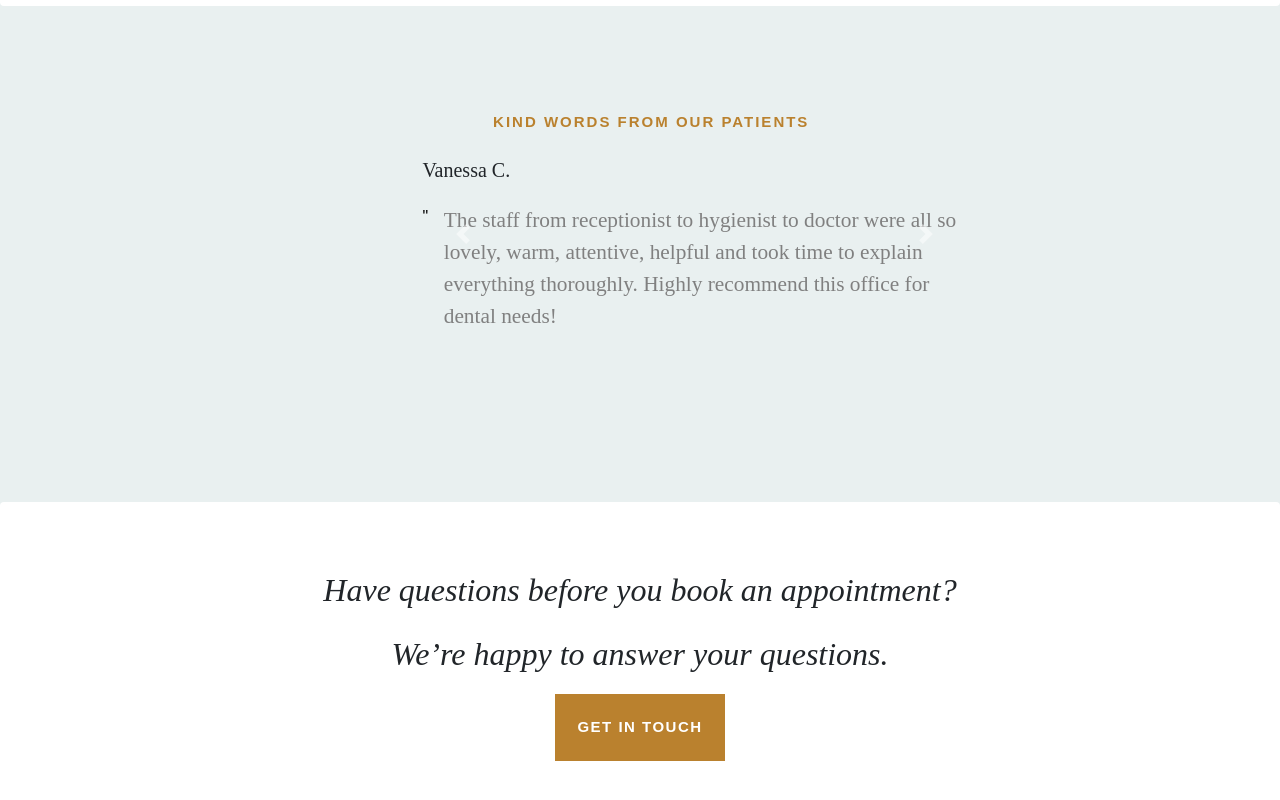
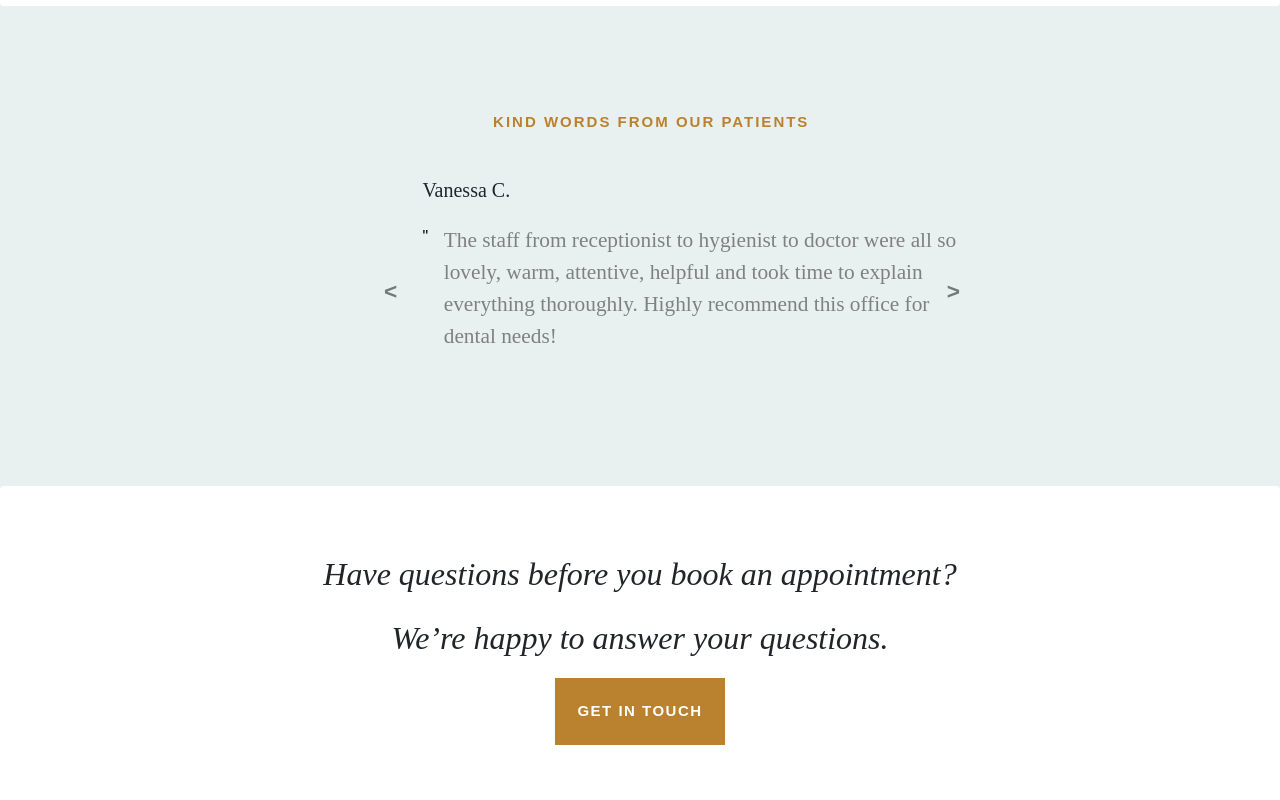
Before and after one commit to arkrish1993/zen-dental-studio, a website: page site/zen-dental-revamped.html in a window 1280 px wide. Shown: the part 3140-3940 px from the top of the page. Drawn offline with Linux system fonts and the light colour scheme.

Commit message:
Carousel done

```diff
--- a/site/zen-dental-revamped.css
+++ b/site/zen-dental-revamped.css
@@ -307,7 +307,7 @@ logo > a {
 .carousel-item-header {
     font-size: 15pt;
     font-family: 'PSFournier Std Grand';
-    margin: 1em 0 1em 0;
+    margin: 2em 0 1em 0;
 }
 
 .carousel-item-data {
@@ -400,3 +400,25 @@ logo > a {
     font-size: 12pt;
     position: absolute;
 }
+
+.carousel-icon {
+    color: black;
+    font-size: 17pt;
+    font-weight: bold;
+    cursor: pointer;
+    width: fit-content;
+}
+
+.carousel-control-prev {
+    width: fit-content;
+    position: absolute;
+    left: 30%;
+    cursor: pointer;
+}
+
+.carousel-control-next {
+    width: fit-content;
+    position: absolute;
+    right: 25%;
+    cursor: pointer;
+}
--- a/site/zen-dental-revamped.html
+++ b/site/zen-dental-revamped.html
@@ -232,44 +232,45 @@
            </div>
          </div>
 
-         <div class="card animated fadeInDown image-card">
+         <div class="card animated fadeInDown image-card" style="height: 15em;">
             <div class="card-body image-body reviews-body">
                <div class="sub-heading reviews-sub-heading">KIND WORDS FROM OUR PATIENTS</div>
-               <div id="demo" class="carousel slide" data-ride="carousel">
+               <div id="demo" class="carousel slide"  style="height: 19.5em;" data-ride="carousel">
+
+                  <a class="carousel-control-prev" data-slide="prev" onclick="shiftPrev()">
+                     <span class="carousel-icon">&lt;</span>
+                   </a>
 
                   <!-- The slideshow -->
                   <div class="carousel-inner">
-                    <div class="carousel-item active">
+                    <div class="carousel-item animated active">
                         <div class="carousel-item-header">Vanessa C.</div>
                         <div class="quote">"</div>
                         <div class="carousel-item-data">The staff from receptionist to hygienist to doctor were all so lovely, warm, attentive, helpful and took time to explain everything thoroughly. Highly recommend this office for dental needs!</div>
                     </div>
-                    <div class="carousel-item">
+                    <div class="carousel-item animated">
                         <div class="carousel-item-header">Bruno T.</div>
                         <div class="quote">"</div>
                         <div class="carousel-item-data">Great Service and super professional! Very relaxed atmosphere makes going to the dentist a enjoyable experience. Totally recommended.</div>
                     </div>
-                    <div class="carousel-item">
+                    <div class="carousel-item animated">
                         <div class="carousel-item-header">Jeff G.</div>
                         <div class="quote">"</div>
-                        <div class="carousel-item-data"><div>I’m primarily writing this because I was running late to my first appointment and things couldn’t have gone better when I arrived . All the staff was extremely kind, calm, and friendly. The hygienist as well as the doctor was professional and explained everything in an understandable way. I highly recommend this place.</div>
+                        <div class="carousel-item-data">I’m primarily writing this because I was running late to my first appointment and things couldn’t have gone better when I arrived . All the staff was extremely kind, calm, and friendly. The hygienist as well as the doctor was professional and explained everything in an understandable way. I highly recommend this place.</div>
                     </div>
-                    <div class="carousel-item">
+                    <div class="carousel-item animated">
                         <div class="carousel-item-header">Shuting G.</div>
                         <div class="quote">"</div>
                         <div class="carousel-item-data">This is the first time I visited the studio and it’s actually a well-designed place, very modern and elegant and clean! The dentists are friendly and professional and the space feel relaxed (because you get to lie down watching Netflix!) visits to the dentist usually don’t mean good news but I would definitely recommend this studio</div>
                     </div>
                   </div>
 
-                  <!-- Left and right controls -->
-                  <a class="carousel-control-prev" href="#demo" data-slide="prev">
-                    <span class="carousel-control-prev-icon"></span>
-                  </a>
-                  <a class="carousel-control-next" href="#demo" data-slide="next">
-                    <span class="carousel-control-next-icon"></span>
+                  <a class="carousel-control-next" data-slide="next" onclick="shiftNext()">
+                     <span class="carousel-icon">&gt;</span>
                   </a>
 
-                </div>
+               </div>
+
             </div>
           </div>
 
--- a/site/zen-dental-revamped.js
+++ b/site/zen-dental-revamped.js
@@ -1,3 +1,5 @@
+var currentPos = 0;
+
 function pling() {
     document.querySelector('.covid-ad').hidden = true;
 }
@@ -48,3 +50,41 @@ function toggle(option) {
         optionEl.querySelector('.animated').classList.add('fadeInDown');
     }
 }
+
+function setActiveSlide(action) {
+    let slides = document.getElementsByClassName('carousel-item');
+    let slidesArr = Array.from(slides);
+    slidesArr.forEach(function(slide, slidePos) {
+        let classList = slides[slidePos].classList;
+        if (this.currentPos !== slidePos) {
+            classList.remove('active');
+        } else {
+            classList.add('active');
+            if (action === 'next') {
+                classList.remove('slideInLeft');
+                classList.add('slideInRight');
+            } else {
+                classList.remove('slideInRight');
+                classList.add('slideInLeft');
+            }
+        }
+    });
+}
+
+function shiftNext() {
+    if (this.currentPos === 3) {
+        this.currentPos = 0;
+    } else {
+        this.currentPos ++;
+    }
+    this.setActiveSlide('next');
+}
+
+function shiftPrev() {
+    if (this.currentPos === 0) {
+        this.currentPos = 3;
+    } else {
+        this.currentPos --;
+    }
+    this.setActiveSlide('prev');
+}
```
